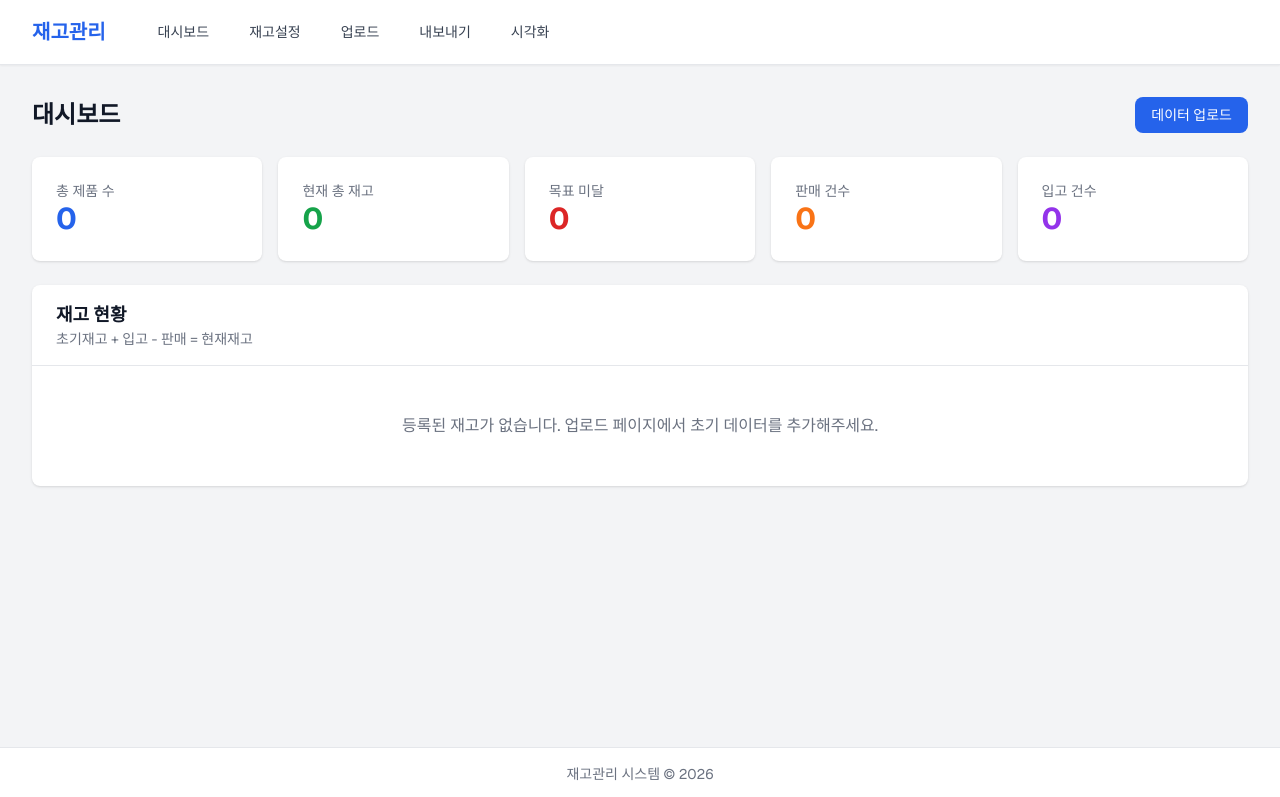
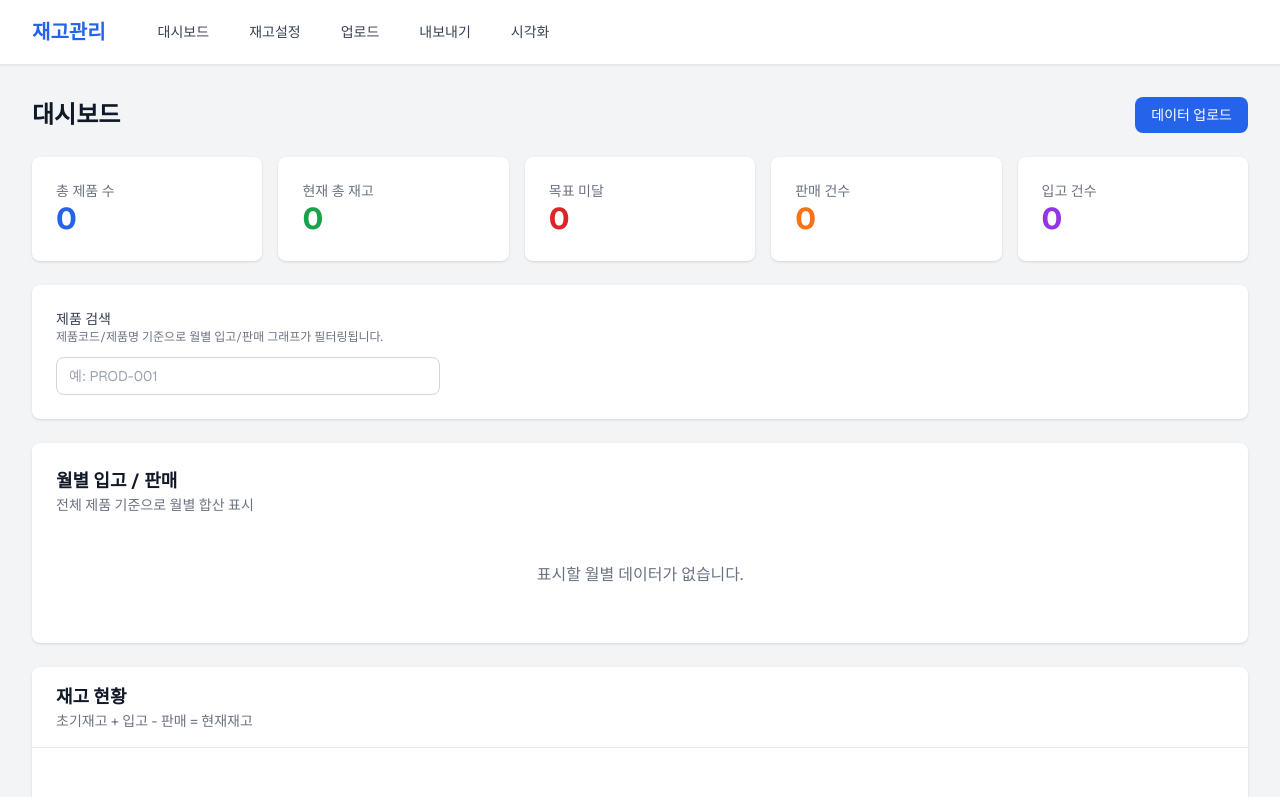
Before and after one commit to hoonssss/Inventory_management, a Next.js app: page / in a window 1280 px wide. Shown: the top 797 px of the page. Built offline with nearby package versions, Linux system fonts and the light colour scheme.

Commit message:
Filter dashboard monthly chart by product search

```diff
--- a/src/app/charts/page.tsx
+++ b/src/app/charts/page.tsx
@@ -1,6 +1,6 @@
 'use client';
 
-import { useEffect, useState } from 'react';
+import { useEffect, useMemo, useState } from 'react';
 import { calculateStockSummary, getSalesRecords, getIncomingRecords } from '@/lib/storage';
 import { StockSummary, SalesRecord, IncomingRecord } from '@/types/stock';
 import StockCharts from '@/components/StockCharts';
@@ -9,6 +9,7 @@ export default function ChartsPage() {
   const [summary, setSummary] = useState<StockSummary[]>([]);
   const [sales, setSales] = useState<SalesRecord[]>([]);
   const [incoming, setIncoming] = useState<IncomingRecord[]>([]);
+  const [search, setSearch] = useState('');
 
   useEffect(() => {
     setSummary(calculateStockSummary());
@@ -16,10 +17,40 @@ export default function ChartsPage() {
     setIncoming(getIncomingRecords());
   }, []);
 
+  const filteredSummary = useMemo(() => {
+    const query = search.trim().toLowerCase();
+    if (!query) return summary;
+    return summary.filter((item) => item.productCode.toLowerCase().includes(query));
+  }, [search, summary]);
+
+  const filteredSales = useMemo(() => {
+    const query = search.trim().toLowerCase();
+    if (!query) return sales;
+    return sales.filter((record) => record.productId.toLowerCase().includes(query));
+  }, [search, sales]);
+
+  const filteredIncoming = useMemo(() => {
+    const query = search.trim().toLowerCase();
+    if (!query) return incoming;
+    return incoming.filter((record) => record.productCode.toLowerCase().includes(query));
+  }, [search, incoming]);
+
   return (
     <div className="space-y-6">
       <h1 className="text-2xl font-bold text-gray-900">데이터 시각화</h1>
-      <StockCharts summaryData={summary} salesData={sales} incomingData={incoming} />
+      <div className="bg-white rounded-lg shadow p-6 space-y-3">
+        <div>
+          <p className="text-sm font-medium text-gray-700">제품 검색</p>
+          <p className="text-xs text-gray-500">제품코드를 입력하면 해당 입고/판매 그래프만 표시됩니다.</p>
+        </div>
+        <input
+          value={search}
+          onChange={(event) => setSearch(event.target.value)}
+          placeholder="예: PROD-001"
+          className="w-full md:w-96 rounded-lg border border-gray-300 px-3 py-2 text-sm focus:border-blue-500 focus:outline-none focus:ring-1 focus:ring-blue-500"
+        />
+      </div>
+      <StockCharts summaryData={filteredSummary} salesData={filteredSales} incomingData={filteredIncoming} />
     </div>
   );
 }
--- a/src/app/page.tsx
+++ b/src/app/page.tsx
@@ -1,29 +1,93 @@
 'use client';
 
-import { useEffect, useState } from 'react';
+import { useEffect, useMemo, useState } from 'react';
 import { calculateStockSummary, getSalesRecords, getIncomingRecords } from '@/lib/storage';
-import { StockSummary } from '@/types/stock';
+import { StockSummary, SalesRecord, IncomingRecord } from '@/types/stock';
 import StockTable from '@/components/StockTable';
 import Link from 'next/link';
+import {
+  CartesianGrid,
+  Line,
+  LineChart,
+  ResponsiveContainer,
+  Tooltip,
+  XAxis,
+  YAxis,
+  Legend,
+} from 'recharts';
 
 export default function DashboardPage() {
   const [summary, setSummary] = useState<StockSummary[]>([]);
+  const [sales, setSales] = useState<SalesRecord[]>([]);
+  const [incoming, setIncoming] = useState<IncomingRecord[]>([]);
   const [salesCount, setSalesCount] = useState(0);
   const [incomingCount, setIncomingCount] = useState(0);
+  const [search, setSearch] = useState('');
 
   useEffect(() => {
     setSummary(calculateStockSummary());
-    setSalesCount(getSalesRecords().length);
-    setIncomingCount(getIncomingRecords().length);
+    const salesData = getSalesRecords();
+    const incomingData = getIncomingRecords();
+    setSales(salesData);
+    setIncoming(incomingData);
+    setSalesCount(salesData.length);
+    setIncomingCount(incomingData.length);
   }, []);
 
   const totalProducts = summary.length;
   const totalCurrentStock = summary.reduce((sum, d) => sum + d.currentStock, 0);
   const belowTargetCount = summary.filter((d) => d.gap < 0).length;
 
+  const filteredSummary = useMemo(() => {
+    const query = search.trim().toLowerCase();
+    if (!query) return summary;
+    return summary.filter((item) =>
+      item.productCode.toLowerCase().includes(query)
+      || item.productName.toLowerCase().includes(query),
+    );
+  }, [search, summary]);
+
+  const filteredProductCodes = useMemo(() => new Set(
+    filteredSummary.map((item) => item.productCode),
+  ), [filteredSummary]);
+
+  const filteredSales = useMemo(() => {
+    if (filteredProductCodes.size === 0 && search.trim()) return [];
+    if (!search.trim()) return sales;
+    return sales.filter((record) => filteredProductCodes.has(record.productId));
+  }, [filteredProductCodes, sales, search]);
+
+  const filteredIncoming = useMemo(() => {
+    if (filteredProductCodes.size === 0 && search.trim()) return [];
+    if (!search.trim()) return incoming;
+    return incoming.filter((record) => filteredProductCodes.has(record.productCode));
+  }, [filteredProductCodes, incoming, search]);
+
+  const monthlyData = useMemo(() => {
+    const dateMap = new Map<string, { incoming: number; sales: number }>();
+    filteredIncoming.forEach((record) => {
+      const datePart = record.incomingDate.split(' ')[0];
+      const monthKey = datePart.length >= 7 ? datePart.slice(0, 7) : datePart;
+      const existing = dateMap.get(monthKey) || { incoming: 0, sales: 0 };
+      existing.incoming += record.quantity;
+      dateMap.set(monthKey, existing);
+    });
+    filteredSales.forEach((record) => {
+      const datePart = record.orderTime.split(' ')[0];
+      const monthKey = datePart.length >= 7 ? datePart.slice(0, 7) : datePart;
+      const existing = dateMap.get(monthKey) || { incoming: 0, sales: 0 };
+      existing.sales += record.orderQuantity;
+      dateMap.set(monthKey, existing);
+    });
+
+    return Array.from(dateMap.entries())
+      .sort(([a], [b]) => a.localeCompare(b))
+      .map(([month, value]) => ({ month, ...value }));
+  }, [filteredIncoming, filteredSales]);
+
   return (
     <div className="space-y-6">
-      <div className="flex justify-between items-center">
+      <div className="flex flex-col gap-4 sm:flex-row sm:items-center sm:justify-between">
         <h1 className="text-2xl font-bold text-gray-900">대시보드</h1>
         <Link
           href="/upload"
@@ -33,7 +97,7 @@ export default function DashboardPage() {
         </Link>
       </div>
 
-      <div className="grid grid-cols-1 md:grid-cols-5 gap-4">
+      <div className="grid grid-cols-1 sm:grid-cols-2 lg:grid-cols-5 gap-4">
         <div className="bg-white rounded-lg shadow p-6">
           <p className="text-sm text-gray-500">총 제품 수</p>
           <p className="text-3xl font-bold text-blue-600">{totalProducts}</p>
@@ -56,12 +120,51 @@ export default function DashboardPage() {
         </div>
       </div>
 
+      <div className="bg-white rounded-lg shadow p-6 space-y-3">
+        <div>
+          <p className="text-sm font-medium text-gray-700">제품 검색</p>
+          <p className="text-xs text-gray-500">제품코드/제품명 기준으로 월별 입고/판매 그래프가 필터링됩니다.</p>
+        </div>
+        <input
+          value={search}
+          onChange={(event) => setSearch(event.target.value)}
+          placeholder="예: PROD-001"
+          className="w-full md:w-96 rounded-lg border border-gray-300 px-3 py-2 text-sm focus:border-blue-500 focus:outline-none focus:ring-1 focus:ring-blue-500"
+        />
+      </div>
+
+      <div className="bg-white rounded-lg shadow p-6">
+        <div className="flex flex-col gap-1 sm:flex-row sm:items-center sm:justify-between mb-4">
+          <div>
+            <h2 className="text-lg font-semibold">월별 입고 / 판매</h2>
+            <p className="text-sm text-gray-500">
+              {search.trim() ? '검색된 제품 기준' : '전체 제품 기준'}으로 월별 합산 표시
+            </p>
+          </div>
+        </div>
+        {monthlyData.length > 0 ? (
+          <ResponsiveContainer width="100%" height={320}>
+            <LineChart data={monthlyData}>
+              <CartesianGrid strokeDasharray="3 3" />
+              <XAxis dataKey="month" />
+              <YAxis />
+              <Tooltip />
+              <Legend />
+              <Line type="monotone" dataKey="incoming" stroke="#10B981" name="입고" strokeWidth={2} />
+              <Line type="monotone" dataKey="sales" stroke="#F59E0B" name="판매" strokeWidth={2} />
+            </LineChart>
+          </ResponsiveContainer>
+        ) : (
+          <p className="text-gray-500 text-center py-8">표시할 월별 데이터가 없습니다.</p>
+        )}
+      </div>
+
       <div className="bg-white rounded-lg shadow">
         <div className="px-6 py-4 border-b">
           <h2 className="text-lg font-semibold">재고 현황</h2>
           <p className="text-sm text-gray-500">초기재고 + 입고 - 판매 = 현재재고</p>
         </div>
-        <StockTable data={summary} />
+        <StockTable data={filteredSummary} />
       </div>
     </div>
   );
--- a/src/components/StockCharts.tsx
+++ b/src/components/StockCharts.tsx
@@ -14,7 +14,7 @@ interface StockChartsProps {
 
 export default function StockCharts({ summaryData, salesData, incomingData }: StockChartsProps) {
   const barData = summaryData.map((d) => ({
-    name: d.productCode,
+    name: d.productName ? `${d.productCode} (${d.productName})` : d.productCode,
     currentStock: d.currentStock,
     targetStock: d.targetStock,
   }));
@@ -37,7 +37,7 @@ export default function StockCharts({ summaryData, salesData, incomingData }: St
     .map(([date, val]) => ({ date, ...val }));
 
   const gapData = summaryData.map((d) => ({
-    name: d.productCode,
+    name: d.productName ? `${d.productCode} (${d.productName})` : d.productCode,
     gap: d.gap,
   }));
 
--- a/src/components/StockTable.tsx
+++ b/src/components/StockTable.tsx
@@ -21,6 +21,7 @@ export default function StockTable({ data }: StockTableProps) {
         <thead className="bg-gray-50">
           <tr>
             <th className="px-6 py-3 text-left text-xs font-medium text-gray-500 uppercase tracking-wider">제품코드</th>
+            <th className="px-6 py-3 text-left text-xs font-medium text-gray-500 uppercase tracking-wider">제품명</th>
             <th className="px-6 py-3 text-left text-xs font-medium text-gray-500 uppercase tracking-wider">초기재고</th>
             <th className="px-6 py-3 text-left text-xs font-medium text-gray-500 uppercase tracking-wider">목표재고</th>
             <th className="px-6 py-3 text-left text-xs font-medium text-gray-500 uppercase tracking-wider">총입고</th>
@@ -33,6 +34,7 @@ export default function StockTable({ data }: StockTableProps) {
           {data.map((item) => (
             <tr key={item.productCode} className="hover:bg-gray-50">
               <td className="px-6 py-4 whitespace-nowrap text-sm font-medium text-gray-900">{item.productCode}</td>
+              <td className="px-6 py-4 whitespace-nowrap text-sm text-gray-700">{item.productName || '-'}</td>
               <td className="px-6 py-4 whitespace-nowrap text-sm text-gray-700">{item.initialStock}</td>
               <td className="px-6 py-4 whitespace-nowrap text-sm text-gray-700">{item.targetStock}</td>
               <td className="px-6 py-4 whitespace-nowrap text-sm text-green-600 font-medium">+{item.totalIncoming}</td>
--- a/src/components/UploadJson.tsx
+++ b/src/components/UploadJson.tsx
@@ -11,7 +11,7 @@ interface UploadJsonProps {
 type UploadType = 'products' | 'sales' | 'incoming';
 
 const uploadConfig = {
-  products: { label: '초기 데이터', desc: '{ productCode, stock, targetStock }' },
+  products: { label: '초기 데이터', desc: '{ productCode, productName, stock, targetStock }' },
   sales: { label: '판매내역', desc: '{ orderTime, productId, orderQuantity }' },
   incoming: { label: '입고내역', desc: '{ incomingDate, productCode, quantity }' },
 };
--- a/src/lib/storage.ts
+++ b/src/lib/storage.ts
@@ -66,6 +66,7 @@ export function calculateStockSummary(): StockSummary[] {
 
     return {
       productCode: product.productCode,
+      productName: product.productName,
       initialStock: product.stock,
       targetStock: product.targetStock,
       totalIncoming,
--- a/src/types/stock.ts
+++ b/src/types/stock.ts
@@ -1,6 +1,7 @@
 // 초기 데이터 (제품 마스터)
 export interface Product {
   productCode: string;
+  productName: string;
   stock: number;
   targetStock: number;
 }
@@ -22,6 +23,7 @@ export interface IncomingRecord {
 // 대시보드용 계산된 재고 현황
 export interface StockSummary {
   productCode: string;
+  productName: string;
   initialStock: number;
   targetStock: number;
   totalIncoming: number;
```
Also changed, not shown: src/components/UploadExcel.tsx (+14 -3 lines), src/lib/excel.ts (+67 -1 lines), src/lib/pdf.ts (+33 -18 lines).
